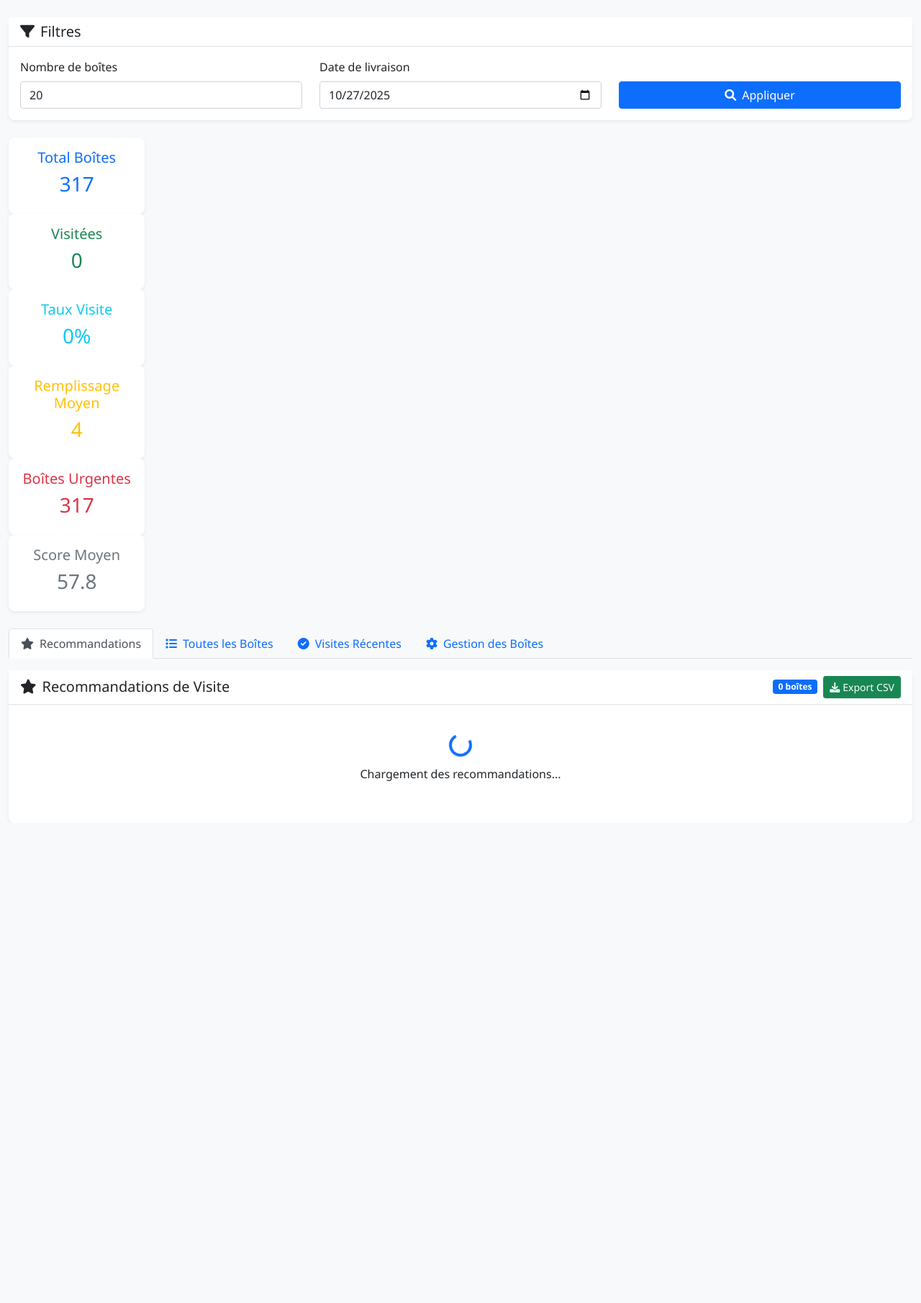
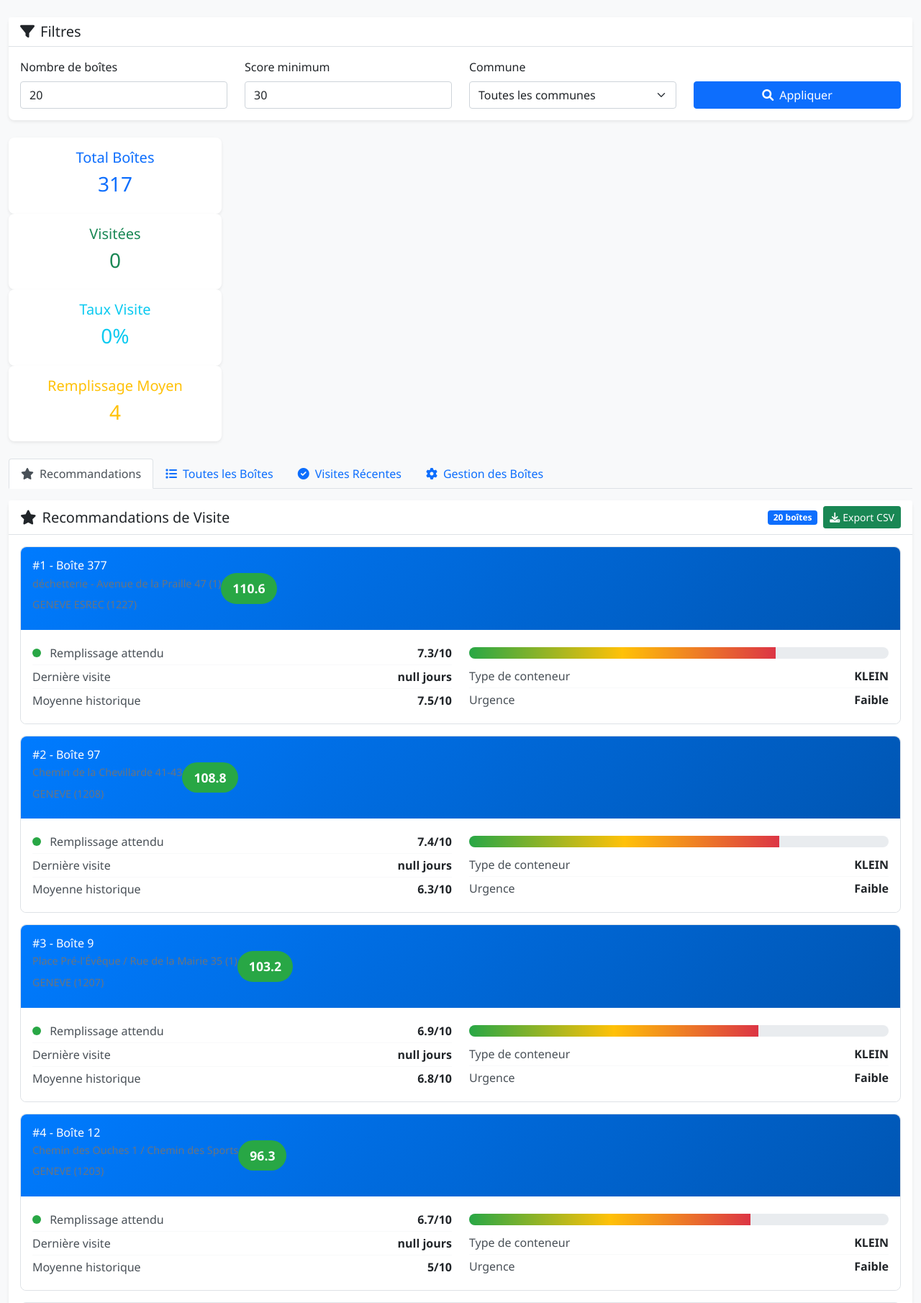
Before and after one commit to Artefacks/optimiseur-tournees-boites, a Flask app: page / in a window 1280 px wide. Shown: the part 54-1864 px from the top of the page at 72% size. Before the commit the page ends 1139 px from the top, so only its background shows below. Run offline with Flask 3, Linux system fonts and the light colour scheme; some libraries are stand-ins or nearby versions.

Commit message:
Message clair sur les modifications

```diff
--- a/app.py
+++ b/app.py
@@ -166,24 +166,6 @@
     avg_fills = optimizer.df['volume_moyen'].dropna()
     avg_fill = avg_fills.mean() if not avg_fills.empty else 0
 
-    # Compter les boîtes urgentes (jamais visitées ou > 14 jours)
-    urgent_boxes = 0
-    all_scores = []
-
-    for _, row in optimizer.df.iterrows():
-        box_id = int(row['n_boite'])
-        days_since = optimizer.calculate_days_since_last_visit(box_id)
-
-        # Boîte urgente si jamais visitée ou > 14 jours
-        if days_since is None or days_since > 14:
-            urgent_boxes += 1
-
-        # Collecter les scores pour la moyenne
-        score = optimizer.calculate_profitability_score(box_id)
-        all_scores.append(score)
-
-    avg_score = round(sum(all_scores) / len(all_scores), 1) if all_scores else 0
-
     # Boîtes les plus performantes
     top_boxes = optimizer.df.nlargest(5, 'volume_moyen')[['n_boite', 'adresse', 'volume_moyen']].to_dict('records')
 
@@ -194,8 +176,6 @@
             'visited_boxes': visited_boxes,
             'visit_rate': round((visited_boxes / total_boxes) * 100, 1) if total_boxes > 0 else 0,
             'average_fill': round(avg_fill, 1),
-            'urgent_boxes': urgent_boxes,
-            'avg_score': avg_score,
             'top_boxes': top_boxes
         }
     })
--- a/static/css/style.css
+++ b/static/css/style.css
@@ -131,10 +131,8 @@
 
 .address-text {
     font-size: 0.9rem;
-    color: #ffffff;
+    color: #6c757d;
     margin-bottom: 0.5rem;
-    font-weight: 500;
-    text-shadow: 0 1px 2px rgba(0,0,0,0.3);
 }
 
 .metric-item {
--- a/static/js/app.js
+++ b/static/js/app.js
@@ -5,10 +5,6 @@
 
 // Initialisation de l'application
 document.addEventListener('DOMContentLoaded', function() {
-    // Initialiser la date par défaut (aujourd'hui)
-    const today = new Date().toISOString().split('T')[0];
-    document.getElementById('deliveryDate').value = today;
-
     loadRecommendations();
     loadStats();
     loadCommunes();
@@ -393,8 +389,6 @@
         document.getElementById('visitedBoxes').textContent = data.stats.visited_boxes;
         document.getElementById('visitRate').textContent = data.stats.visit_rate + '%';
         document.getElementById('avgFill').textContent = data.stats.average_fill;
-        document.getElementById('urgentBoxes').textContent = data.stats.urgent_boxes || 0;
-        document.getElementById('avgScore').textContent = data.stats.avg_score || 'N/A';
         document.getElementById('quickStats').style.display = 'block';
     }
 }
--- a/templates/index.html
+++ b/templates/index.html
@@ -39,15 +39,21 @@
                     </div>
                     <div class="card-body">
                         <div class="row">
-                            <div class="col-md-4">
+                            <div class="col-md-3">
                                 <label for="maxBoxes" class="form-label">Nombre de boîtes</label>
                                 <input type="number" class="form-control" id="maxBoxes" value="20" min="1" max="50">
                             </div>
-                            <div class="col-md-4">
-                                <label for="deliveryDate" class="form-label">Date de livraison</label>
-                                <input type="date" class="form-control" id="deliveryDate">
+                            <div class="col-md-3">
+                                <label for="minScore" class="form-label">Score minimum</label>
+                                <input type="number" class="form-control" id="minScore" value="30" min="0" max="100" step="5">
                             </div>
-                            <div class="col-md-4 d-flex align-items-end">
+                            <div class="col-md-3">
+                                <label for="communeFilter" class="form-label">Commune</label>
+                                <select class="form-select" id="communeFilter">
+                                    <option value="">Toutes les communes</option>
+                                </select>
+                            </div>
+                            <div class="col-md-3 d-flex align-items-end">
                                 <button class="btn btn-primary w-100" onclick="applyFilters()">
                                     <i class="fas fa-search me-2"></i>Appliquer
                                 </button>
@@ -60,7 +66,7 @@
 
         <!-- Statistiques rapides -->
         <div class="row mb-4" id="quickStats" style="display: none;">
-            <div class="col-md-2">
+            <div class="col-md-3">
                 <div class="card text-center">
                     <div class="card-body">
                         <h5 class="card-title text-primary">Total Boîtes</h5>
@@ -68,7 +74,7 @@
                     </div>
                 </div>
             </div>
-            <div class="col-md-2">
+            <div class="col-md-3">
                 <div class="card text-center">
                     <div class="card-body">
                         <h5 class="card-title text-success">Visitées</h5>
@@ -76,7 +82,7 @@
                     </div>
                 </div>
             </div>
-            <div class="col-md-2">
+            <div class="col-md-3">
                 <div class="card text-center">
                     <div class="card-body">
                         <h5 class="card-title text-info">Taux Visite</h5>
@@ -84,27 +90,11 @@
                     </div>
                 </div>
             </div>
-            <div class="col-md-2">
+            <div class="col-md-3">
                 <div class="card text-center">
                     <div class="card-body">
                         <h5 class="card-title text-warning">Remplissage Moyen</h5>
                         <h3 class="text-warning" id="avgFill">-</h3>
-                    </div>
-                </div>
-            </div>
-            <div class="col-md-2">
-                <div class="card text-center">
-                    <div class="card-body">
-                        <h5 class="card-title text-danger">Boîtes Urgentes</h5>
-                        <h3 class="text-danger" id="urgentBoxes">-</h3>
-                    </div>
-                </div>
-            </div>
-            <div class="col-md-2">
-                <div class="card text-center">
-                    <div class="card-body">
-                        <h5 class="card-title text-secondary">Score Moyen</h5>
-                        <h3 class="text-secondary" id="avgScore">-</h3>
                     </div>
                 </div>
             </div>
```
